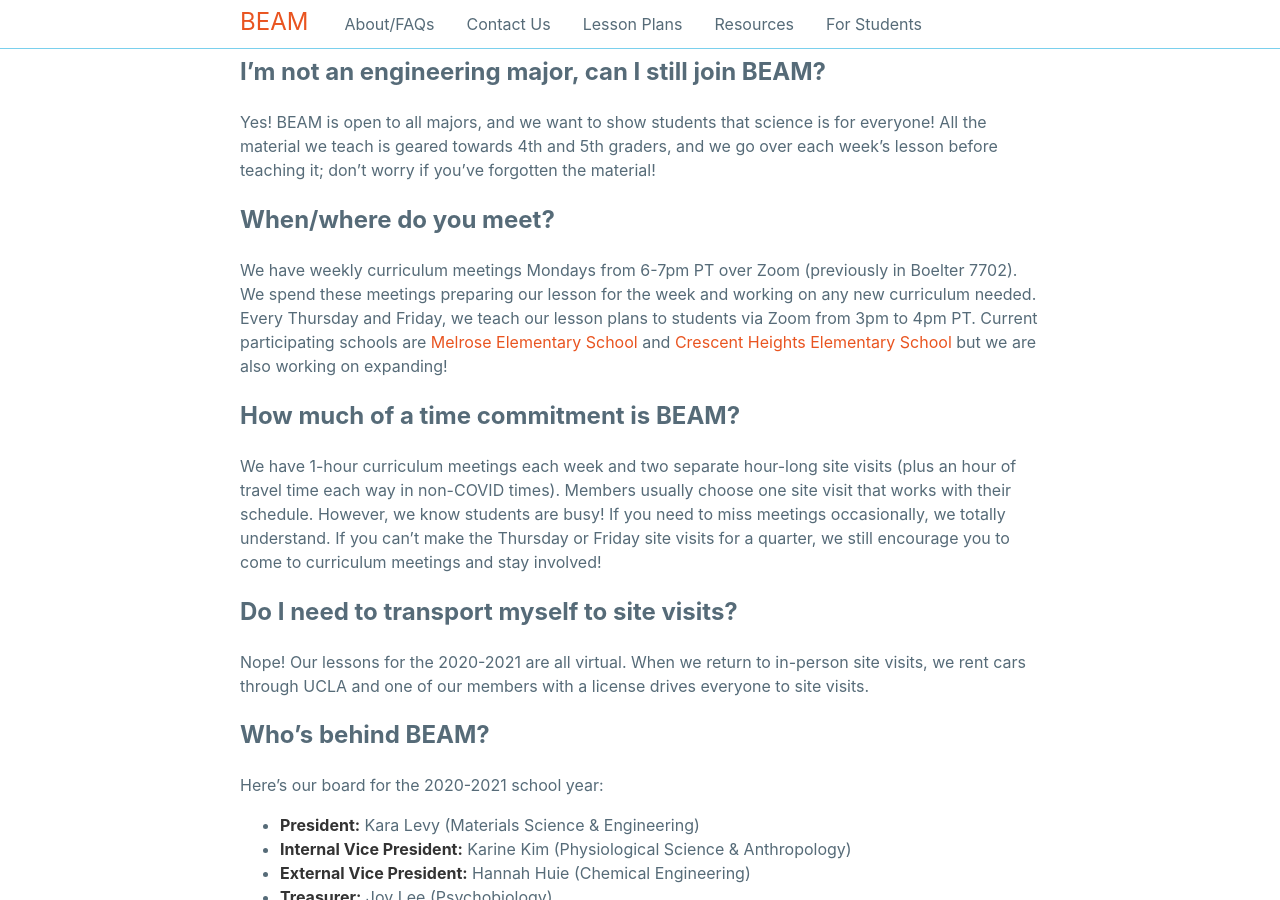
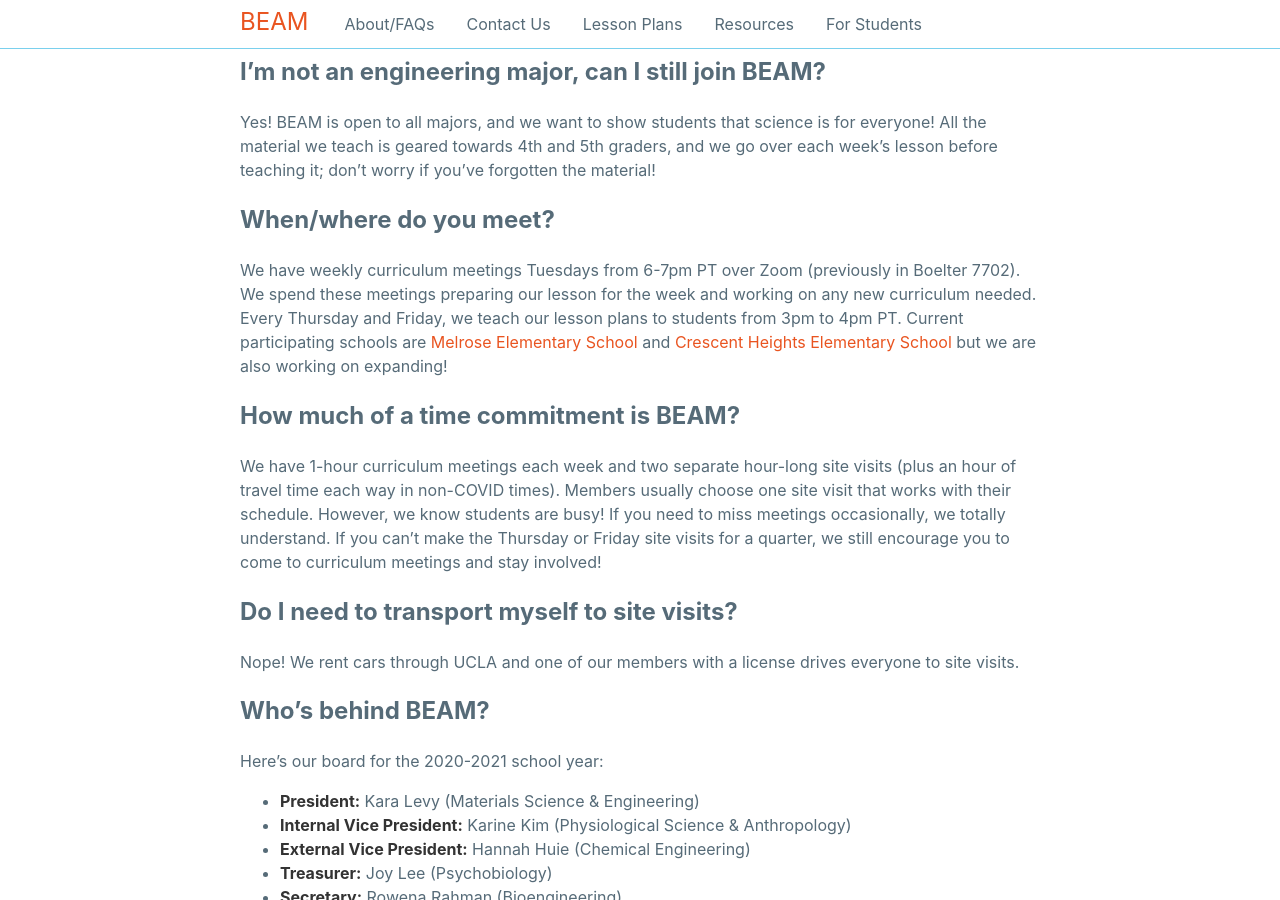
Before and after one commit to beam-ucla/beam-website, a Jekyll site: the page built from about.md, in a window 1280 px wide and 900 px high, scrolled down 829 px. Built offline with Jekyll 4.4.1, drawn with Linux system fonts in a browser that asks for light colours.

Commit message:
updated COVID info and board members

```diff
--- a/about.md
+++ b/about.md
@@ -29,7 +29,7 @@
 
 ## When/where do you meet?
 
-We have weekly curriculum meetings Mondays from 6-7pm PT over Zoom (previously in Boelter 7702). We spend these meetings preparing our lesson for the week and working on any new curriculum needed. Every Thursday and Friday, we teach our lesson plans to students via Zoom from 3pm to 4pm PT. Current participating schools are [Melrose Elementary School](https://melrose-lausd-ca.schoolloop.com/) and [Crescent Heights Elementary School](https://crescentheightsmagnet-lausd-ca.schoolloop.com/) but we are also working on expanding!
+We have weekly curriculum meetings Tuesdays from 6-7pm PT over Zoom (previously in Boelter 7702). We spend these meetings preparing our lesson for the week and working on any new curriculum needed. Every Thursday and Friday, we teach our lesson plans to students from 3pm to 4pm PT. Current participating schools are [Melrose Elementary School](https://melrose-lausd-ca.schoolloop.com/) and [Crescent Heights Elementary School](https://crescentheightsmagnet-lausd-ca.schoolloop.com/) but we are also working on expanding!
 
 ## How much of a time commitment is BEAM?
 
@@ -37,7 +37,7 @@
 
 ## Do I need to transport myself to site visits?
 
-Nope! Our lessons for the 2020-2021 are all virtual. When we return to in-person site visits, we rent cars through UCLA and one of our members with a license drives everyone to site visits.
+Nope! We rent cars through UCLA and one of our members with a license drives everyone to site visits.
 
 ## Who's behind BEAM?
 
```
